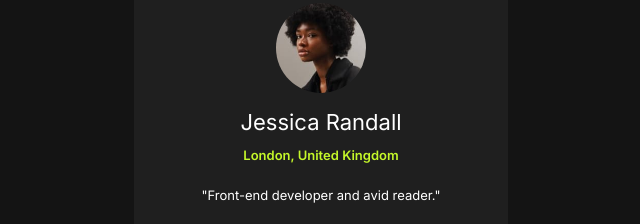
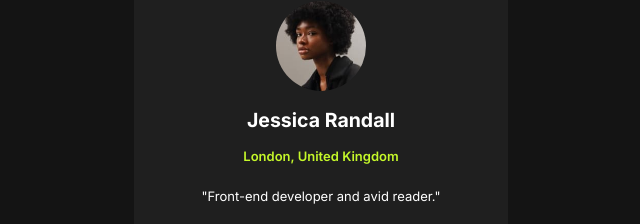
Before and after one commit to BasedDevNgmi/sociallinks, a plain HTML site: page index.html in a window 1280 px wide. Shown: the part 143-367 px from the top of the page, 319-959 px from the left. Drawn offline with Linux system fonts and the light colour scheme.

Commit message:
Changed h2 into h1

```diff
--- a/index.html
+++ b/index.html
@@ -15,7 +15,7 @@
       <div class="profile">
         <img src="./assets/images/avatar-jessica.jpeg" alt="Jessica Randall the front-end developer">
         <div class="developer">
-          <h2>Jessica Randall</h2>
+          <h1>Jessica Randall</h2>
           <div class="location">London, United Kingdom</div>
           <div class="about">"Front-end developer and avid reader."</div>
         </div>
```
